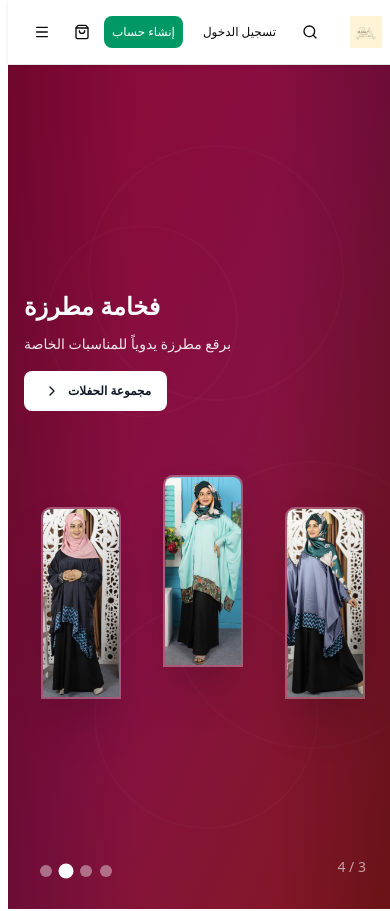
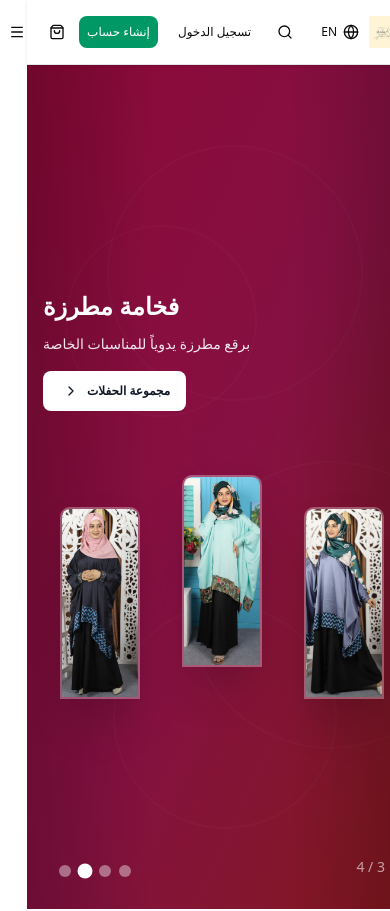
Before and after one commit to nazmulhoqueai-glitch/zara, a Next.js app: page / in a window 390 px wide. Shown: the top 911 px of the page. Built offline with nearby package versions, Linux system fonts and the light colour scheme; no server answers; the database is empty.

Commit message:
Show language toggle on mobile view

```diff
--- a/src/components/layout/Header.tsx
+++ b/src/components/layout/Header.tsx
@@ -67,7 +67,7 @@ export function Header() {
           {/* Right Side Actions */}
           <div className="flex items-center space-x-1 sm:space-x-2 md:space-x-4 flex-shrink-0">
             {/* Language Switcher */}
-            <Button variant="ghost" size="sm" onClick={() => setLocale(locale === 'ar' ? 'en' : 'ar')} title={locale === 'ar' ? 'English' : 'العربية'} className="hidden sm:flex">
+            <Button variant="ghost" size="sm" onClick={() => setLocale(locale === 'ar' ? 'en' : 'ar')} title={locale === 'ar' ? 'English' : 'العربية'}>
               <Globe className="w-4 h-4 sm:w-5 sm:h-5" />
               <span className="ml-1 text-xs sm:text-sm">{locale === 'ar' ? 'EN' : 'AR'}</span>
             </Button>
```
